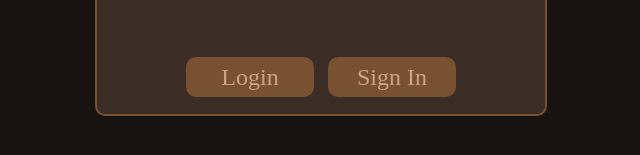
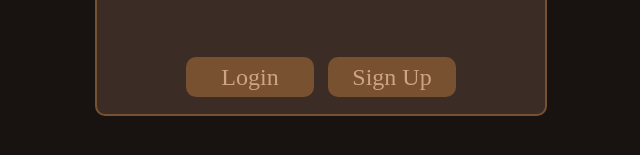
Before and after one commit to rafaelgomesdesousa/WizardTracker, a plain HTML site: page front_end/index.html in a window 1280 px wide. Shown: the part 551-706 px from the top of the page, 319-959 px from the left. Drawn offline with nearby package versions, Linux system fonts and the light colour scheme.

Commit message:
arrumando o front

```diff
--- a/front_end/index.html
+++ b/front_end/index.html
@@ -21,7 +21,7 @@
 
                 <div class="botoes_login">
                     <input class="entrada_btn" type="button" value="Login" id="login">
-                    <input class="entrada_btn" type="button" value="Sign In" id="sign-in">
+                    <input class="entrada_btn" type="button" value="Sign Up" id="sign-in">
                 </div>
             </div>
         </div>
--- a/front_end/main.js
+++ b/front_end/main.js
@@ -1,4 +1,6 @@
 // Elementos da tela de login
+
+
 const container_login = document.getElementById("tela_login");
 const centralizador = document.querySelector(".centralizador");
 const container_tela_principal = document.getElementById("tela_principal");
@@ -40,6 +42,8 @@ let tempo_total_estudo=0
 
 let feiticeiro_id_logado = null
 
+
+//  Funcao para manipular as checkboxes
 add_task.addEventListener("click", ()=>{
     const texto_tarefa=input_task.value.trim();
 
@@ -86,6 +90,7 @@ add_task.addEventListener("click", ()=>{
         input_task.value = "";
     }
 })
+
 
 
 async function fazerLogin(){
```
